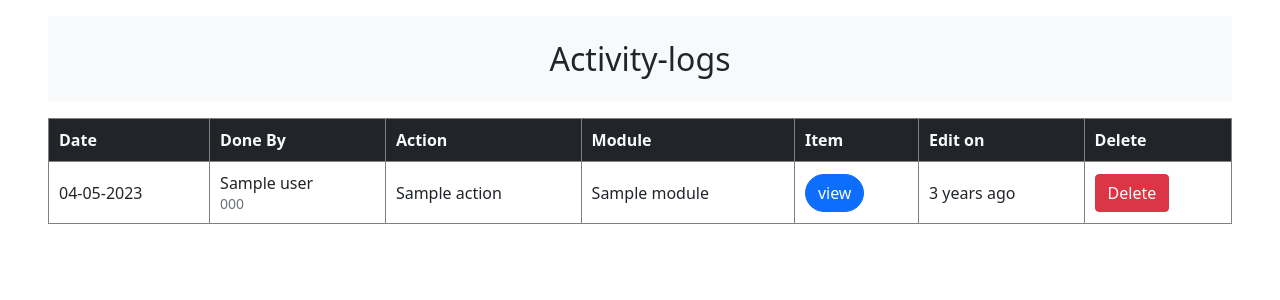
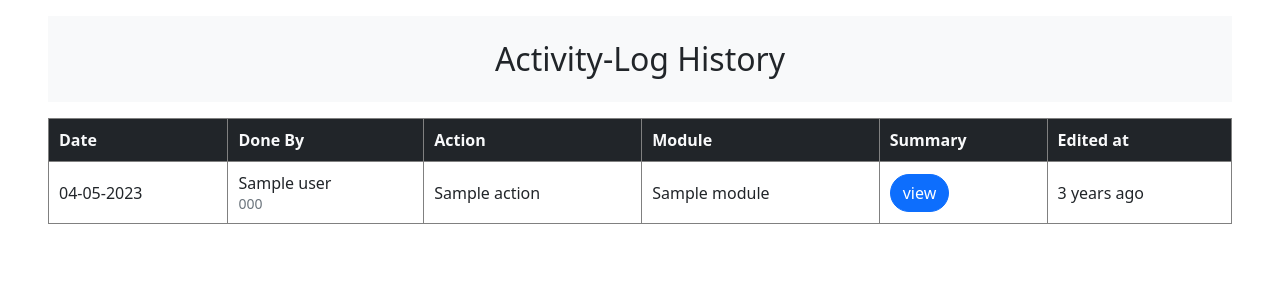
Before and after one commit to NetzOptimize/society, a Laravel app: template resources/views/activitylog.blade.php in a window 1280 px wide. Shown: the part 92-392 px from the top of the page. Run offline with Laravel 10, Linux system fonts and the light colour scheme; the template is opened without the code that fills it: most values are stand-ins (such as "Sample title", 1, 10 or a date in 2020); data that the repository does not hold is empty; parts of the project's set-up code (start-up, migrations or seed data) failed here and were passed over; some libraries are stand-ins or nearby versions.

Commit message:
Update activitylog.blade.php

```diff
--- a/resources/views/activitylog.blade.php
+++ b/resources/views/activitylog.blade.php
@@ -5,7 +5,7 @@ Society User-Profile
 @section('content')
 <div class="main">
 <div class="activiy-log-heading text-center mt-3 mb-3 ">
-    <h2 class="p-4 bg-light ms-5 me-5">Activity-logs</h2>
+    <h2 class="p-4 bg-light ms-5 me-5">Activity-Log History</h2>
 
     </div>
 <div class="activty-log w-100 d-flex justify-content-center table-responsive ">
@@ -17,9 +17,9 @@ Society User-Profile
         <th>Done By</th>
         <th>Action</th>
         <th>Module</th>
-        <th>Item</th>
-        <th>Edit on</th>
-        <th>Delete</th>
+        <th>Summary</th>
+        <th>Edited at</th>
+        {{-- <th>Delete</th> --}}
 
     </tr>
     </thead>
@@ -55,7 +55,7 @@ Society User-Profile
                         Date of deposit:{{  $activity->payment->dateofdeposit }}<br>
                         Comment:{{  $activity->payment->comments }}
                         @else
-                        This item has been removed
+                        This data has been removed
                         @endif
                     </div>
                     <div class="modal-footer">
@@ -74,7 +74,7 @@ Society User-Profile
             <div class="modal-dialog modal-dialog-centered" role="document">
                 <div class="modal-content">
                     <div class="modal-header">
-                        <h5 class="modal-title" id="exampleModalLongTitle">Payment</h5>
+                        <h5 class="modal-title" id="exampleModalLongTitle">Expense</h5>
                     </div>
                     <div class="modal-body">
                         @if(!empty( $activity->expense))
@@ -83,7 +83,7 @@ Society User-Profile
                         Date of payment:{{  $activity->expense->dateofpayment }}<br>
                         Comment:{{  $activity->expense->comments }}
                         @else
-                        This item has been removed
+                        This data has been removed
                         @endif
                     </div>
                     <div class="modal-footer">
@@ -106,7 +106,7 @@ Society User-Profile
 
         @endphp
         <td>{{ $activity->created_at->diffForHumans() }}</td>
-<td> <button class="btn btn-danger"> Delete</button></td>
+{{-- <td> <button class="btn btn-danger"> Delete</button></td> --}}
         @endforeach
     </tr>
 </tbody>
```
